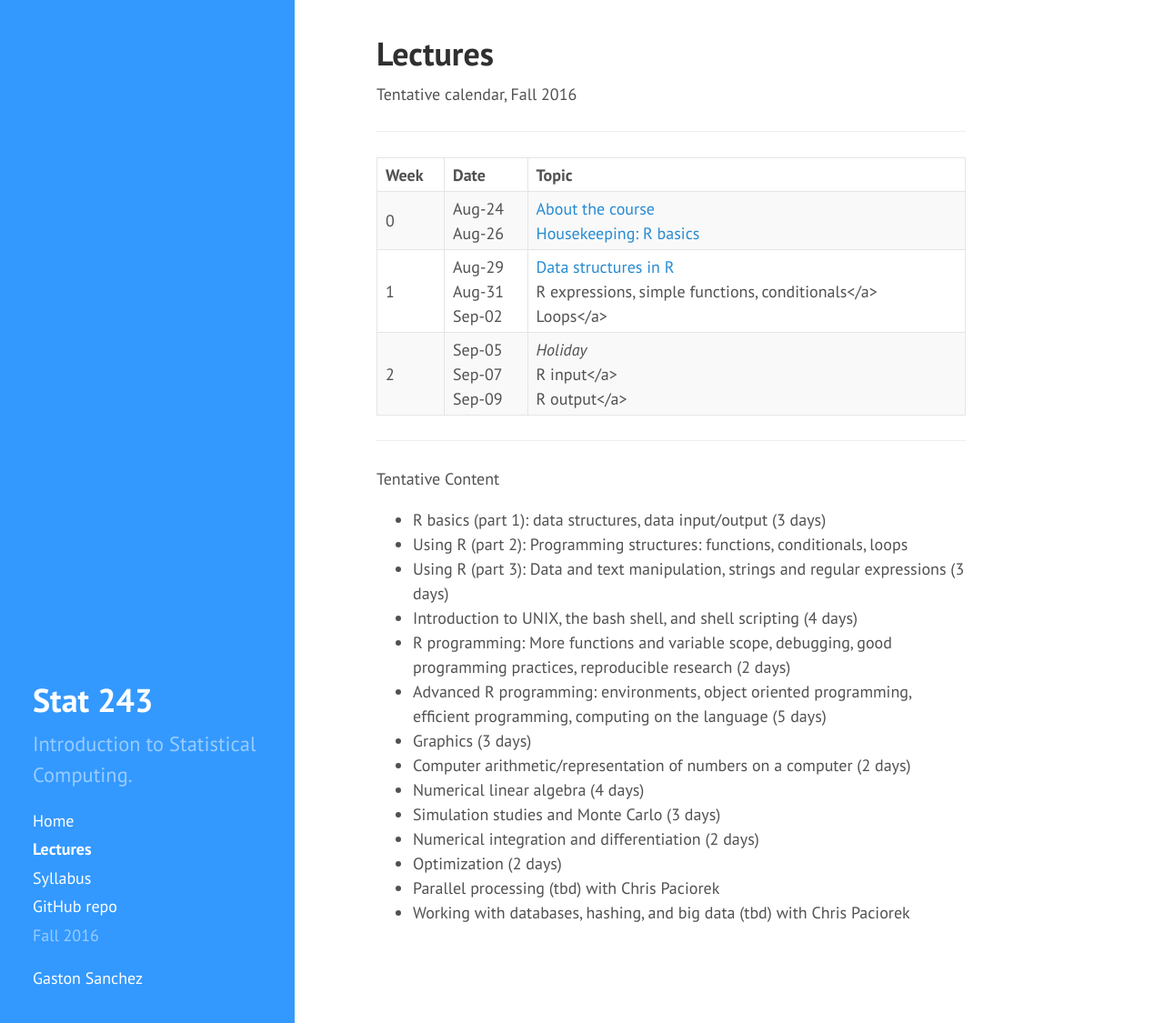
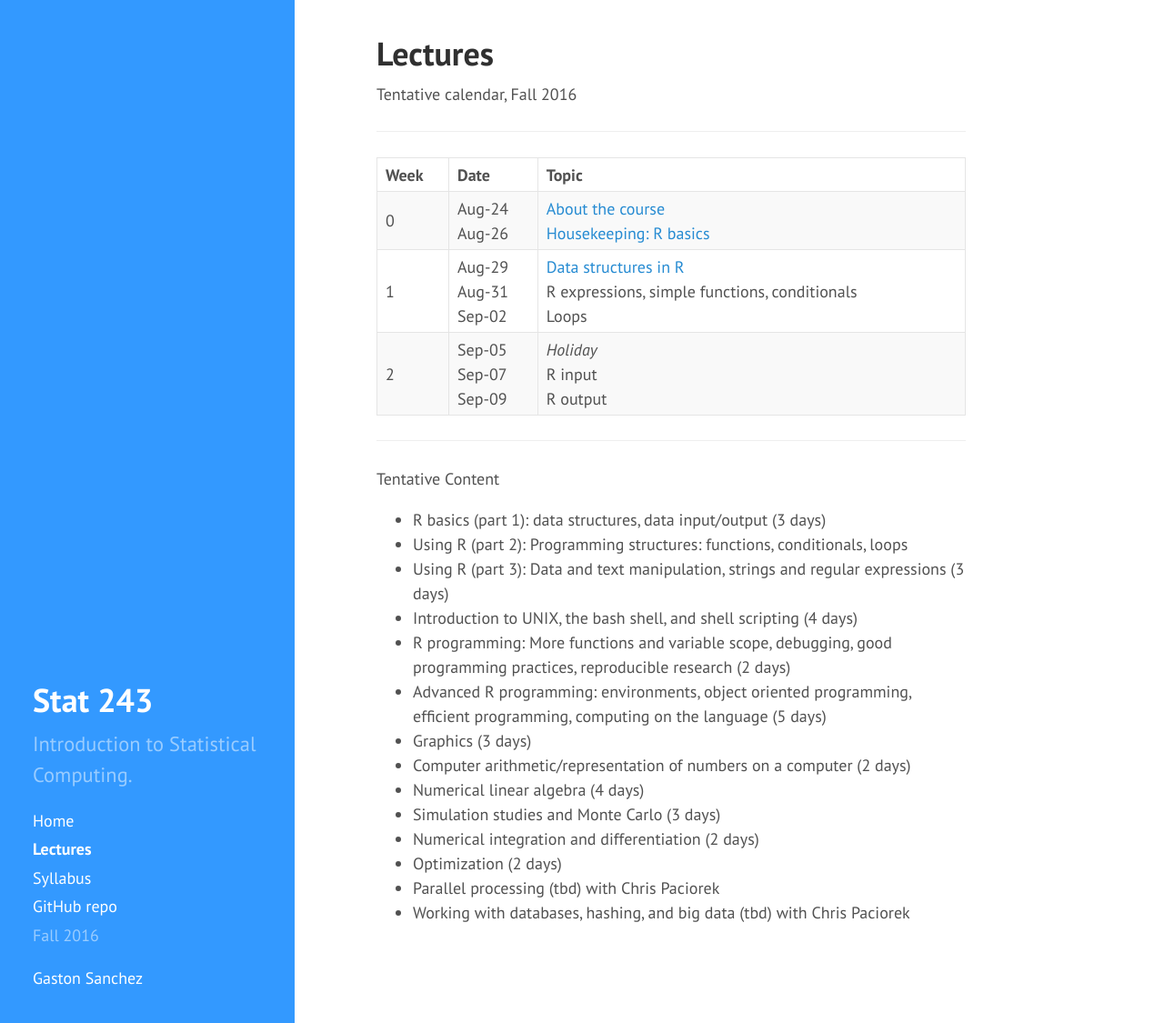
Before and after one commit to gastonstat/stat243-relic, a Jekyll site: the page built from lectures/index.md, in a window 1280 px wide and 1125 px high. Shown: the whole window at 91% size. Built offline with Jekyll 4.4.1, drawn with Linux system fonts in a browser that asks for light colours; nearby versions of some CDN libraries.

```diff
--- a/lectures/index.md
+++ b/lectures/index.md
@@ -36,8 +36,8 @@ Tentative calendar, Fall 2016
       </td>
       <td>
         <a href="01-data-structures">Data structures in R</a><br>
-        R expressions, simple functions, conditionals</a><br>
-        Loops</a>
+        R expressions, simple functions, conditionals<br>
+        Loops
       </td>
     </tr>
     <tr>
@@ -49,8 +49,8 @@ Tentative calendar, Fall 2016
       </td>
       <td>
         <em>Holiday</em><br>
-        R input</a><br>
-        R output</a>
+        R input<br>
+        R output
       </td>
     </tr>
   </tbody>
```
